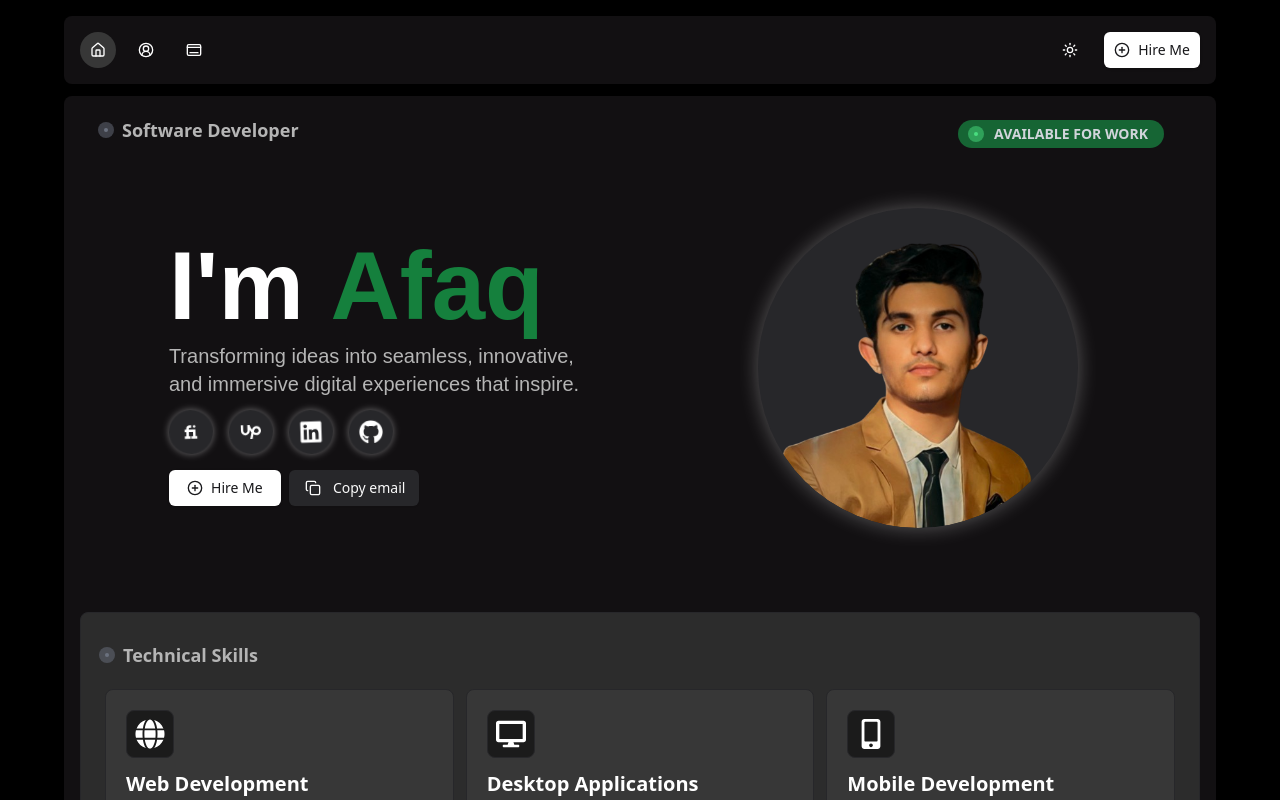
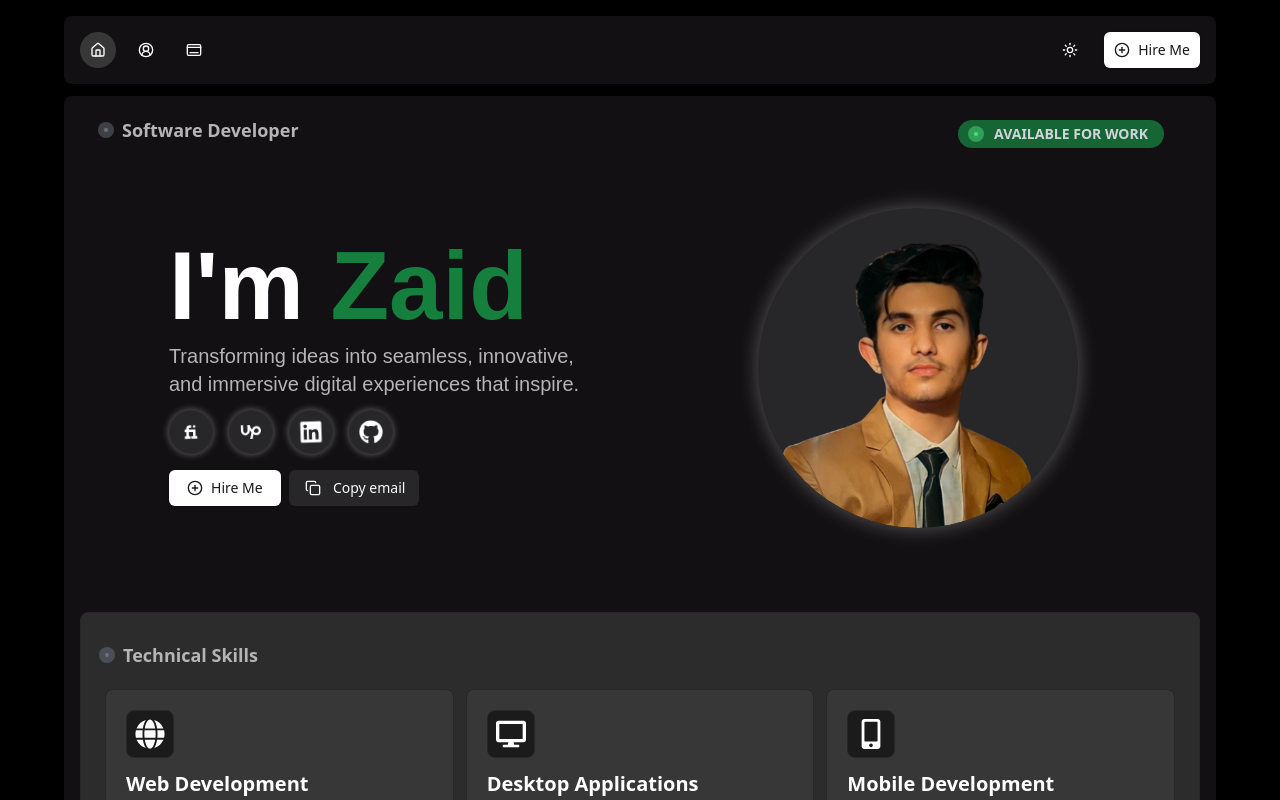
Before and after one commit to mafaqatiq/frontend, a Next.js app: page / in a window 1280 px wide. Shown: the top 800 px of the page. Built offline with nearby package versions, Linux system fonts and the light colour scheme.

Commit message:
changed name from afaq to zaid

```diff
--- a/app/(root)/profile/page.tsx
+++ b/app/(root)/profile/page.tsx
@@ -39,7 +39,7 @@ const Profile = () => {
           {/* Left Side - Text */}
           <div className="lg:w-2/3 sm:mt-6 lg:text-left sm:text-left mt-4 lg:mt-0 pl-4">
             <h2 className="text-2xl lg:text-3xl font-bold text-center sm:text-left lg:text-left text-[#333] dark:text-white">
-              It&apos;s Me, <span className="text-green-700">Afaq</span>
+              It&apos;s Me, <span className="text-green-700">Zaid</span>
             </h2>
             <p className="mt-2 text-gray-600 text-center sm:text-left lg:text-left dark:text-gray-300 text-sm sm:text-lg lg:text-lg">
               A passionate software engineer with over four years of experience in building modern web and mobile applications. I specialize in creating scalable, high-performance solutions with clean and maintainable code.
--- a/components/HeroScetion.tsx
+++ b/components/HeroScetion.tsx
@@ -109,7 +109,7 @@ const HeroScetion = () => {
                 className="text-center lg:text-left sm:text-left"
               >
                 <h1 className="my-2 text-2xl sm:text-5xl lg:text-8xl font-bold ">
-                  I&apos;m <span className="md:inline-block md:animate-float text-green-700">Afaq</span>
+                  I&apos;m <span className="md:inline-block md:animate-float text-green-700">Zaid</span>
 
                 </h1>
                 <p className="lg:text-xl text-sm sm:text-md text-[#5a5959] dark:text-[#b5b5b5] max-w-2xl mx-auto">
```
